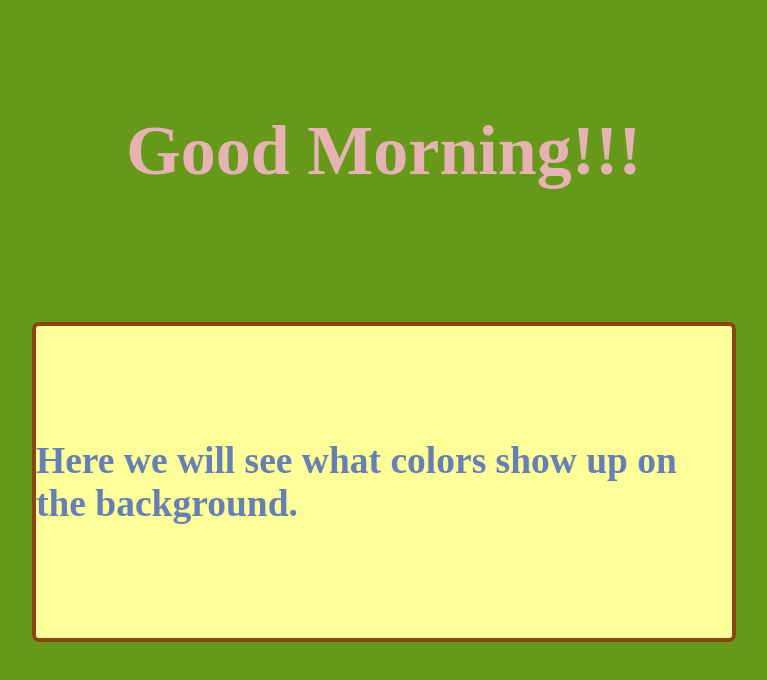
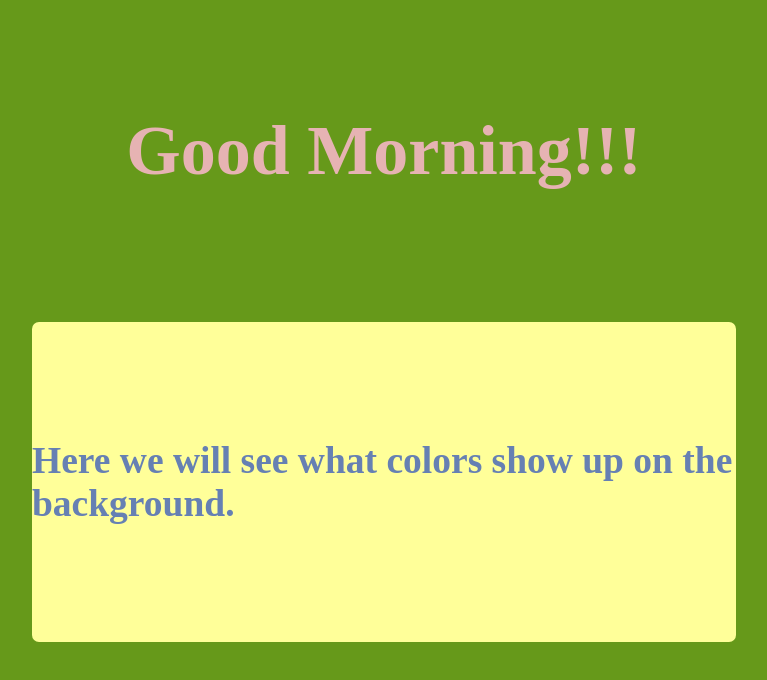
Before and after one commit to AntonioRosales1/Ask-A-Question, a plain HTML site: page index.html in a window 1280 px wide. Shown: the top 680 px of the page, without its empty margins (256-1023 px from the left). Drawn offline with Linux system fonts and the light colour scheme.

Commit message:
border off

```diff
--- a/style.css
+++ b/style.css
@@ -27,7 +27,6 @@ main {
   margin: 20px;
   width: 55%;
   height: 25%;
-  border: 4px saddlebrown solid;
   border-radius: 7px;
   display: flex;
   justify-content: center;
```
